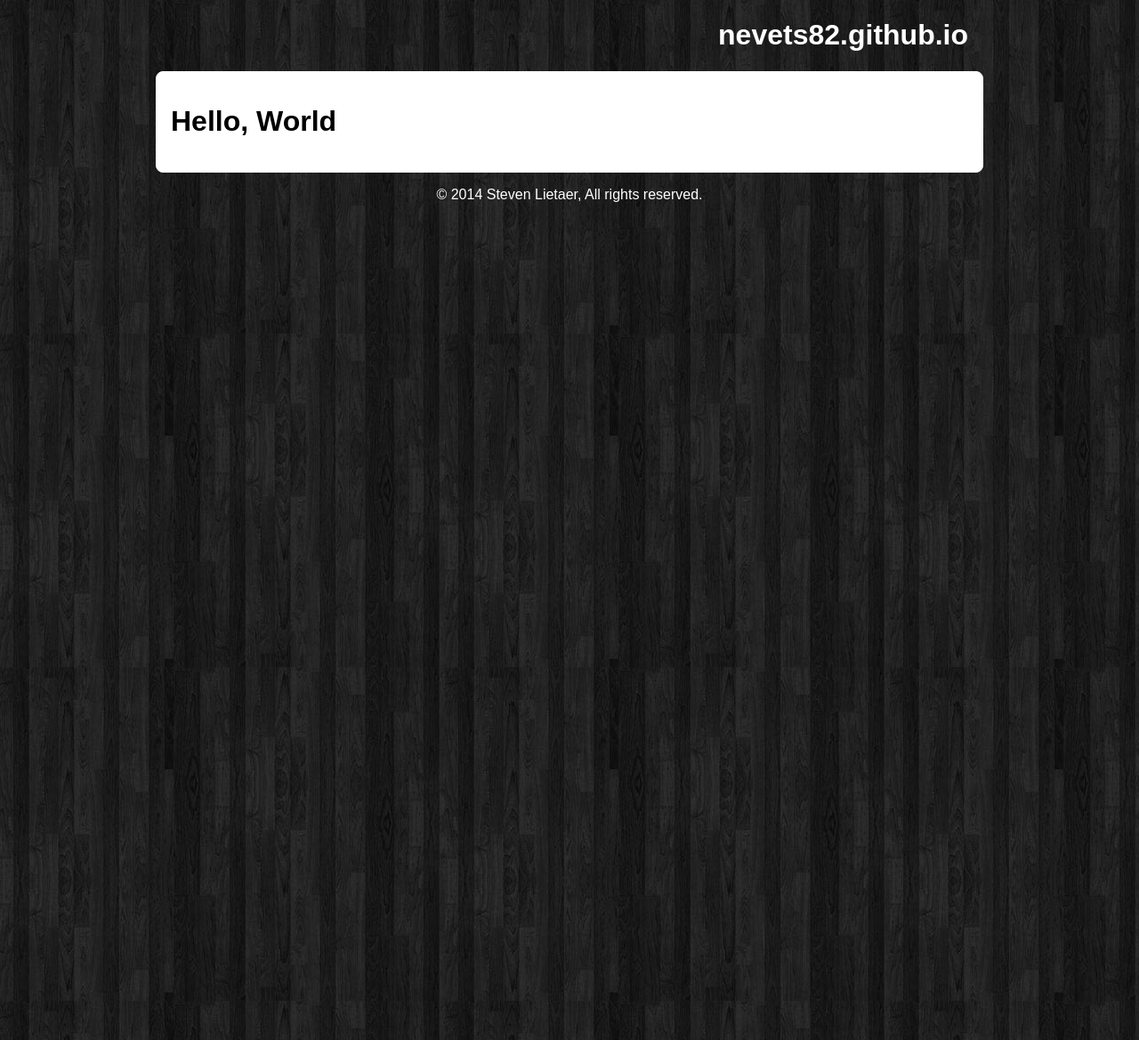
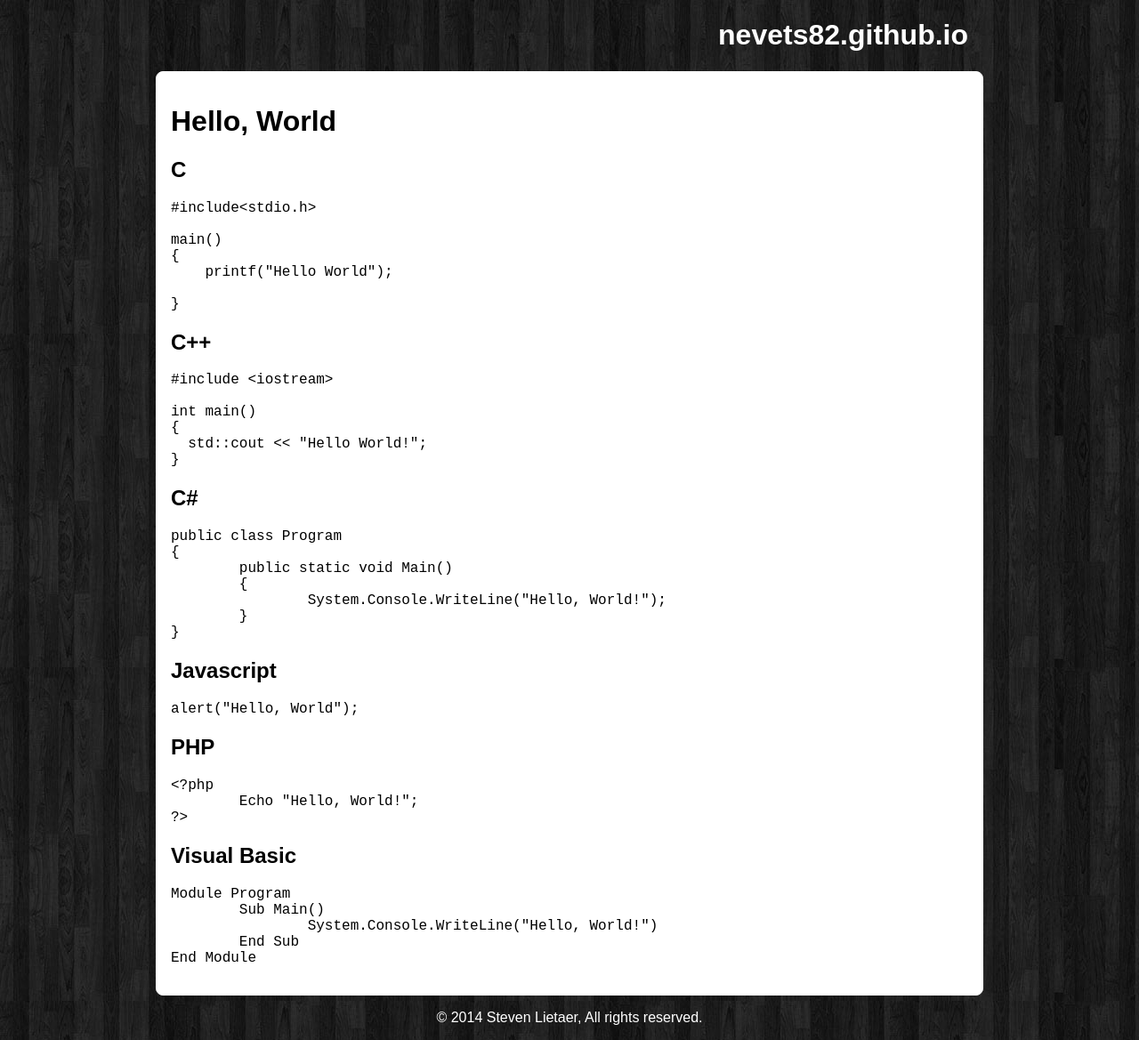
Before and after one commit to Nevets82/nevets82.github.io, a Jekyll site: the page built from index.md, in a window 1280 px wide. Shown: the whole page at 89% size. Built offline with Jekyll 4.4.1, drawn with Linux system fonts in a browser that asks for light colours; Markdown is read by kramdown in place of the engine named in the settings.

Commit message:
Hello, World Update

````diff
--- a/index.md
+++ b/index.md
@@ -1,5 +1,62 @@
 ---
 layout: default
-title: Index
+title: Hello, World
 ---
 # Hello, World #
+
+## C ##
+```c
+#include<stdio.h>
+
+main()
+{
+    printf("Hello World");
+
+}
+```
+
+## C++ ##
+```c++
+#include <iostream>
+
+int main()
+{
+  std::cout << "Hello World!";
+}
+```
+
+## C# ##
+
+```csharp
+public class Program
+{
+	public static void Main()
+	{
+		System.Console.WriteLine("Hello, World!");
+	}
+}
+```
+
+## Javascript ##
+
+```javascript
+alert("Hello, World");
+```
+
+## PHP ##
+
+```PHP
+<?php
+	Echo "Hello, World!";
+?>
+```
+
+## Visual Basic ##
+
+```vb
+Module Program
+	Sub Main()
+		System.Console.WriteLine("Hello, World!")
+	End Sub
+End Module
+```
````
